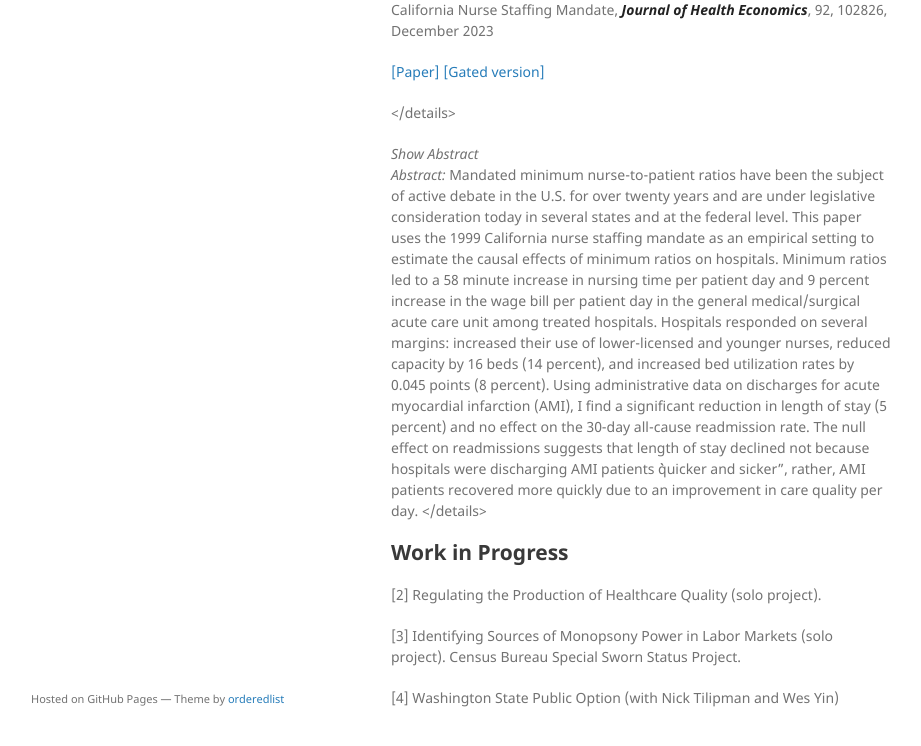
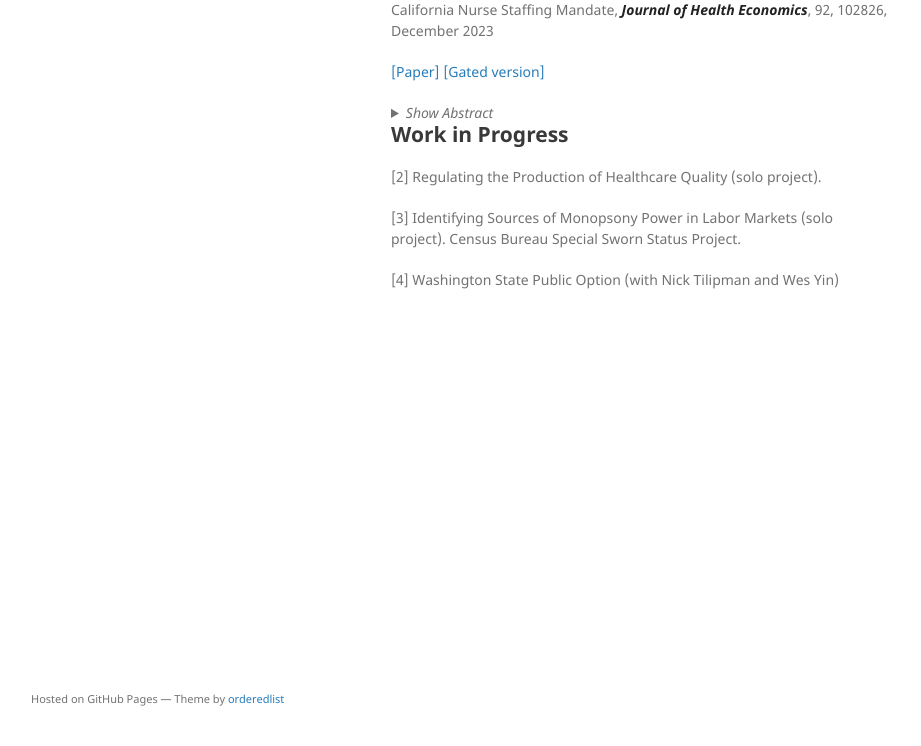
Before and after one commit to chandniraja/chandniraja.github.io, a Jekyll site: the page built from index.md, in a window 1280 px wide and 1128 px high. Shown: the part 350-1096 px from the top of the window, without its empty margins (179-1100 px from the left). Built offline with Jekyll 4.4.1, drawn with Linux system fonts in a browser that asks for light colours; the repository's description, which GitHub fills in, is left out.

Commit message:
Update index.md

```diff
--- a/index.md
+++ b/index.md
@@ -16,7 +16,7 @@ Email: chandni [dot] raja [at] gmail [dot] com.
 
  [[Paper]](/assets/pdf/how_do_hospitals_respond_raja_110623.pdf) [[Gated version]](https://www.sciencedirect.com/science/article/pii/S0167629623001030)
 
-</details>
+<details>
 <summary><i>Show Abstract</i></summary> <i>Abstract:</i> Mandated minimum nurse-to-patient ratios have been the subject of active debate in the U.S. for over twenty years and are under legislative consideration today in several states and at the federal level. This paper uses the 1999 California nurse staffing mandate as an empirical setting to estimate the causal effects of minimum ratios on hospitals. Minimum ratios led to a 58 minute increase in nursing time per patient day and 9 percent increase in the wage bill per patient day in the general medical/surgical acute care unit among treated hospitals. Hospitals responded on several margins: increased their use of lower-licensed and younger nurses, reduced capacity by 16 beds (14 percent), and increased bed utilization rates by 0.045 points (8 percent). Using administrative data on discharges for acute myocardial infarction (AMI), I find a significant reduction in length of stay (5 percent) and no effect on the 30-day all-cause readmission rate. The null effect on readmissions suggests that length of stay declined not because hospitals were discharging AMI patients ``quicker and sicker", rather, AMI patients recovered more quickly due to an improvement in care quality per day.
 </details>
 
```
